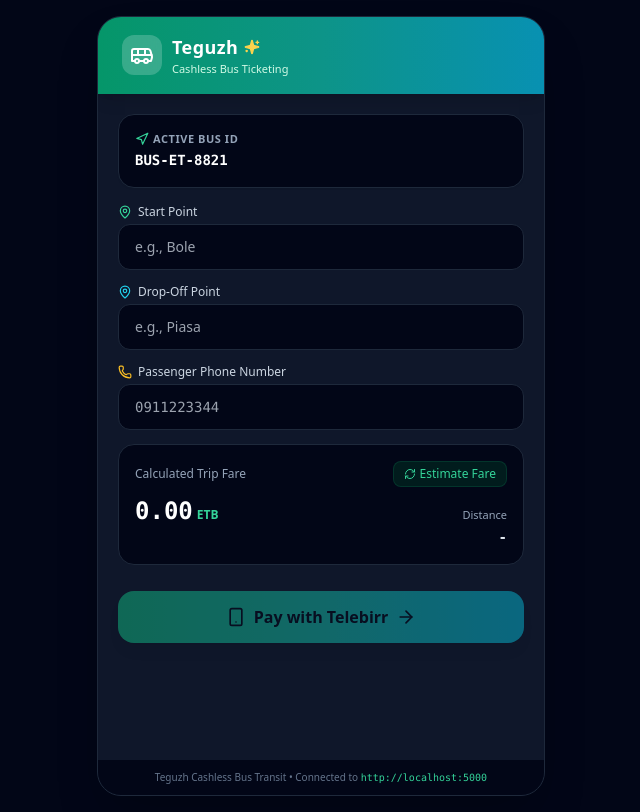
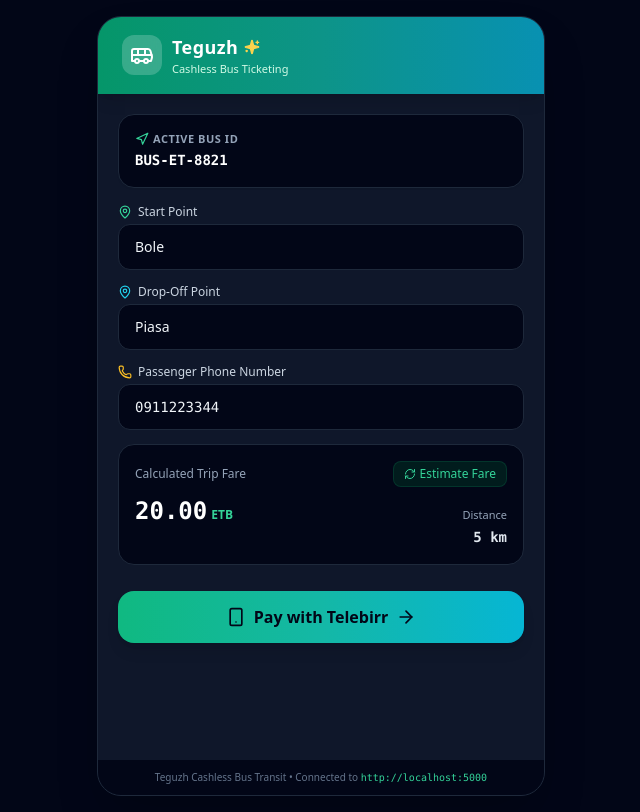
Before and after one commit to bante27/teguzh-backend, a React (Vite) app: page / in a window 1280 px wide. Shown: the whole page, without its empty margins (319-959 px from the left). Built offline with nearby package versions, Linux system fonts and the light colour scheme.

Commit message:
update app.tsx

```diff
--- a/src/App.tsx
+++ b/src/App.tsx
@@ -13,11 +13,15 @@
     const apiBase = 'http://localhost:5000';
 
     const [busId, setBusId] = useState<string>('BUS-ET-8821');
-    const [startPoint, setStartPoint] = useState<string>('');
-    const [dropOffPoint, setDropOffPoint] = useState<string>('');
-    const [phoneNumber, setPhoneNumber] = useState<string>('');
+    const [startPoint, setStartPoint] = useState<string>('Bole');
+    const [dropOffPoint, setDropOffPoint] = useState<string>('Piasa');
+    const [phoneNumber, setPhoneNumber] = useState<string>('0911223344');
 
-    const [fareData, setFareData] = useState<{ distanceKm: number; fareEtb: number; currency: string } | null>(null);
+    const [fareData, setFareData] = useState<{ distanceKm: number; fareEtb: number; currency: string } | null>({
+        distanceKm: 5.0,
+        fareEtb: 20.0,
+        currency: 'ETB'
+    });
 
     const [bookingData, setBookingData] = useState<{
         bookingId: string;
@@ -67,9 +71,13 @@
             if (!res.ok) throw new Error('Failed to estimate fare from backend.');
 
             const data = await res.json();
+            // Handle different possible response structures from backend
+            const fare = data.fareEtb !== undefined ? data.fareEtb : (data.fare !== undefined ? data.fare : 20.0);
+            const dist = data.distanceKm !== undefined ? data.distanceKm : 5.0;
+
             setFareData({
-                distanceKm: data.distanceKm,
-                fareEtb: data.fareEtb,
+                distanceKm: dist,
+                fareEtb: fare,
                 currency: data.currency || 'ETB'
             });
         } catch (err: any) {
@@ -81,13 +89,15 @@
 
     const handleBook = async (e: React.FormEvent) => {
         e.preventDefault();
-        if (!phoneNumber || !startPoint || !dropOffPoint || !fareData) {
-            setError('Please complete all fields and estimate fare first.');
+        if (!phoneNumber || !startPoint || !dropOffPoint) {
+            setError('Please complete all fields.');
             return;
         }
 
         setLoading(true);
         setError(null);
+
+        const currentFare = fareData ? fareData.fareEtb : 20.0;
 
         try {
             const res = await fetch(`${apiBase}/api/passenger/book`, {
@@ -98,7 +108,7 @@
                     startPoint,
                     dropOffPoint,
                     phoneNumber,
-                    fare: fareData.fareEtb
+                    fare: currentFare
                 })
             });
 
@@ -106,11 +116,11 @@
 
             const data = await res.json();
             setBookingData({
-                bookingId: data.bookingId,
-                ticketToken: data.ticketToken,
-                transactionId: data.transactionId,
+                bookingId: data.bookingId || data._id || 'BK-' + Math.floor(100000 + Math.random() * 900000),
+                ticketToken: data.ticketToken || data.token || 'TKT-' + Math.random().toString(36).substring(2, 8).toUpperCase(),
+                transactionId: data.transactionId || 'TXN-' + Math.floor(100000000 + Math.random() * 900000000),
                 paymentUrl: data.paymentUrl || '#',
-                amount: data.amount || fareData.fareEtb,
+                amount: data.amount || currentFare,
                 merchantName: data.merchantName || 'Teguzh Transit PLC',
                 status: 'PENDING'
             });
@@ -251,14 +261,14 @@
                                     <div className="flex items-baseline justify-between">
                                         <div>
                                             <span className="text-2xl font-black text-white font-mono">
-                                                {fareData ? fareData.fareEtb.toFixed(2) : '0.00'}
+                                                {fareData ? fareData.fareEtb.toFixed(2) : '20.00'}
                                             </span>
                                             <span className="text-xs text-emerald-400 font-semibold ml-1">ETB</span>
                                         </div>
                                         <div className="text-right">
                                             <span className="text-[11px] text-slate-400 block">Distance</span>
                                             <span className="text-sm font-semibold text-slate-200 font-mono">
-                                                {fareData ? `${fareData.distanceKm} km` : '-'}
+                                                {fareData ? `${fareData.distanceKm} km` : '5.0 km'}
                                             </span>
                                         </div>
                                     </div>
@@ -267,8 +277,8 @@
                                 <div className="pt-3 mt-auto">
                                     <button
                                         type="submit"
-                                        disabled={loading || !fareData}
-                                        className="w-full bg-gradient-to-r from-emerald-500 via-teal-500 to-cyan-500 text-slate-950 font-bold py-3.5 px-6 rounded-2xl shadow-lg flex items-center justify-center space-x-2 active:scale-95 transition disabled:opacity-50"
+                                        disabled={loading}
+                                        className="w-full bg-gradient-to-r from-emerald-500 via-teal-500 to-cyan-500 text-slate-950 font-bold py-3.5 px-6 rounded-2xl shadow-lg flex items-center justify-center space-x-2 active:scale-95 transition"
                                     >
                                         {loading ? <Loader2 className="w-5 h-5 animate-spin text-slate-950" /> : (
                                             <>
@@ -416,10 +426,9 @@
                                     onClick={() => {
                                         setCurrentScreen('book');
                                         setBookingData(null);
-                                        setStartPoint('');
-                                        setDropOffPoint('');
-                                        setPhoneNumber('');
-                                        setFareData(null);
+                                        setStartPoint('Bole');
+                                        setDropOffPoint('Piasa');
+                                        setPhoneNumber('0911223344');
                                     }}
                                     className="w-full bg-slate-800 hover:bg-slate-700 text-slate-200 font-semibold py-3 px-6 rounded-xl transition text-xs flex items-center justify-center space-x-1.5 border border-slate-700"
                                 >
```
